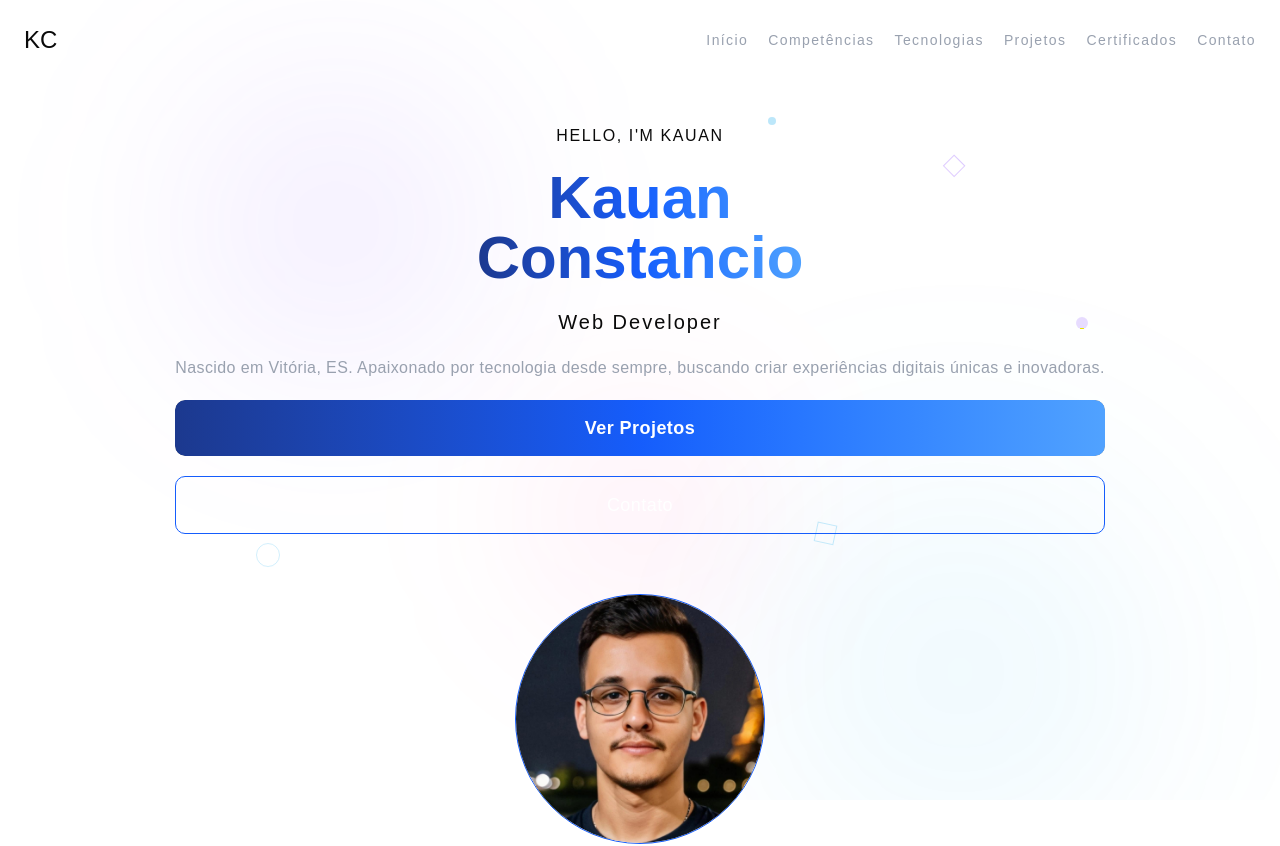
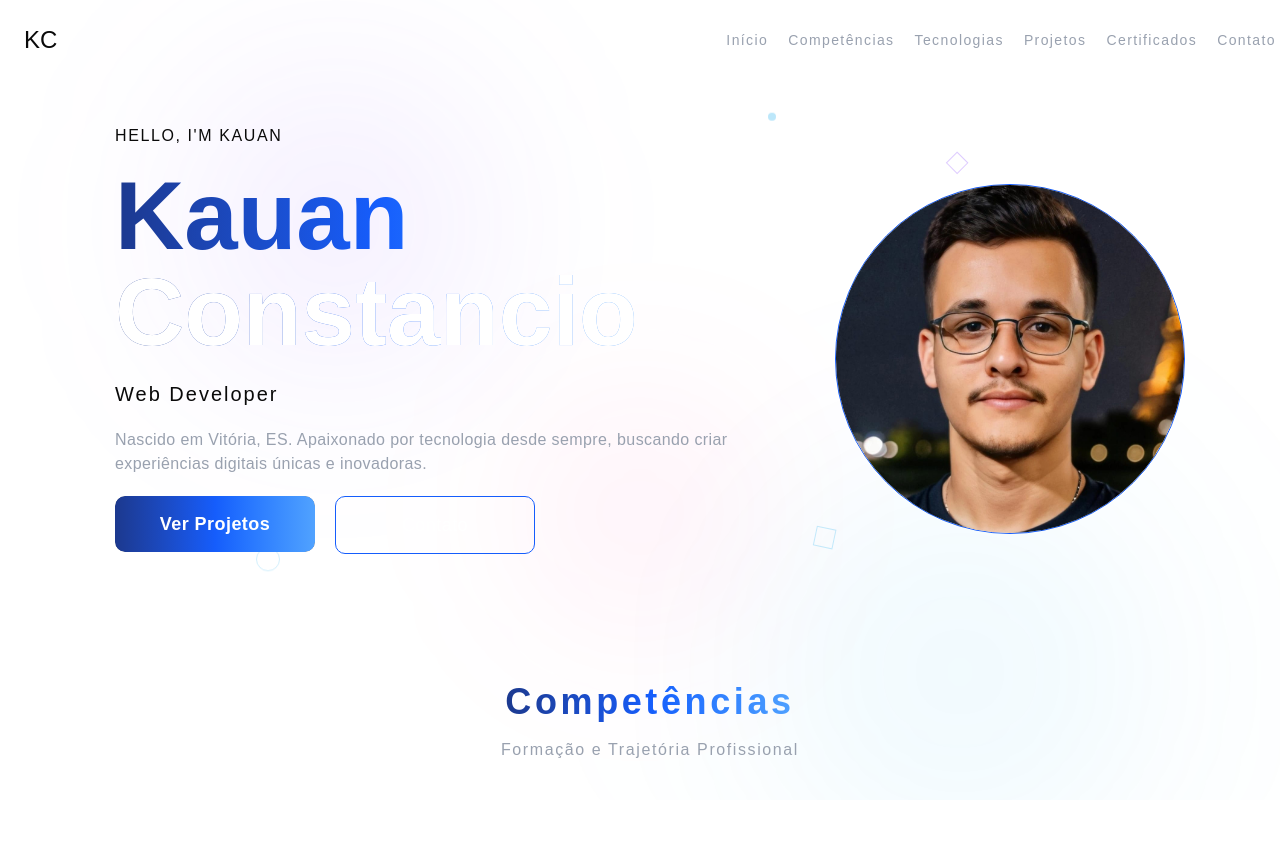
Before and after one commit to kauanconstancio/Portfolio-2026, a React (Vite) app: page / in a window 1280 px wide. Shown: the top 846 px of the page. Built offline with nearby package versions, Linux system fonts and the light colour scheme.

Commit message:
feat: implement responsiveness

```diff
--- a/src/App.tsx
+++ b/src/App.tsx
@@ -10,7 +10,7 @@ import { Separator } from "./components/ui/separator"
 
 export function App() {
   return (
-    <div className="flex min-h-screen flex-col gap-10 p-6">
+    <div className="mx-auto flex min-h-screen w-[1300px] flex-col gap-10 p-6">
       <FloatingParticles />
       <Header />
       <main className="z-10 p-7">
--- a/src/components/ContactMe.tsx
+++ b/src/components/ContactMe.tsx
@@ -40,7 +40,7 @@ export default function ContactMe() {
       <p className="mt-5 text-center tracking-widest text-gray-400">
         Me conte como posso te ajudar!
       </p>
-      <div className="mt-20 flex w-full flex-col gap-10">
+      <div className="mt-20 flex w-full flex-col gap-10 md:w-[700px]">
         {socials.map((Social) => {
           const Icon = Social.icon
           return (
--- a/src/components/Hero.tsx
+++ b/src/components/Hero.tsx
@@ -3,25 +3,31 @@ import { Button } from "./ui/button"
 export default function Hero() {
   return (
     <div className="flex flex-col items-center justify-center">
-      <div className="flex flex-col items-center justify-center gap-5">
+      <div className="flex flex-col items-center justify-center gap-5 md:flex-row">
+        <div className="flex flex-col items-center justify-center gap-5 md:items-start">
           <h2 className="tracking-widest">HELLO, I'M KAUAN</h2>
-        <h1 className="bg-linear-to-r from-blue-900 via-blue-600 to-blue-400 bg-clip-text text-center text-6xl font-bold text-transparent">
-          Kauan <br /> Constancio
+          <h1 className="bg-linear-to-r from-blue-900 via-blue-600 to-blue-400 bg-clip-text text-center text-6xl font-bold text-transparent md:text-start md:text-8xl">
+            Kauan <br /> <span className="text-white">Constancio</span>
           </h1>
-        <p className="text-center text-xl tracking-widest">Web Developer</p>
-        <p className="text-center tracking-wide text-gray-400">
+          <p className="text-center text-xl tracking-widest md:text-start">
+            Web Developer
+          </p>
+          <p className="text-center tracking-wide text-gray-400 md:w-[700px] md:text-start">
             Nascido em Vitória, ES. Apaixonado por tecnologia desde sempre,
             buscando criar experiências digitais únicas e inovadoras.
           </p>
-        <Button className="from- w-full cursor-pointer border-none bg-linear-to-r from-blue-900 via-blue-600 to-blue-400 p-5 py-7 text-lg font-bold tracking-wide text-white transition-all duration-400">
+          <div className="flex w-full flex-col gap-5 md:flex-row">
+            <Button className="w-full cursor-pointer border-none bg-linear-to-r from-blue-900 via-blue-600 to-blue-400 p-5 py-7 text-lg font-bold tracking-wide text-white transition-all duration-400 md:w-[200px]">
               Ver Projetos
             </Button>
-        <Button className="w-full cursor-pointer border border-blue-600 bg-transparent p-5 py-7 text-lg tracking-wide text-white">
+            <Button className="w-full cursor-pointer border border-blue-600 bg-transparent p-5 py-7 text-lg tracking-wide text-white md:w-[200px]">
               Contato
             </Button>
+          </div>
+        </div>
         <img
           src=".\src\assets\img\Imagem do WhatsApp de 2025-03-13 à(s) 20.29.13_9b424798.jpg"
-          className="mt-10 h-[250px] w-[250px] rounded-full border border-blue-600 object-cover"
+          className="mt-10 h-[250px] w-[250px] rounded-full border border-blue-600 object-cover md:h-[350px] md:w-[350px]"
         />
       </div>
     </div>
--- a/src/components/Projects.tsx
+++ b/src/components/Projects.tsx
@@ -4,16 +4,6 @@ import { Card, CardContent } from "./ui/card"
 
 export default function Projetcs() {
   const projects = [
-    {
-      id: "7",
-      img: "./src/assets/img/projectsImg/EM BREVE.png",
-      alt: "EM BREVE",
-      projectName: "Projeto em Andamento",
-      projectDescription: "",
-      tags: [],
-      github: "",
-      deploylink: "",
-    },
     {
       id: "1",
       img: "./src/assets/img/projectsImg/solvoo.png",
@@ -91,6 +81,7 @@ export default function Projetcs() {
       <p className="mt-5 text-center tracking-widest text-gray-400">
         Confira meus projetos
       </p>
+      <div className="mt-20 grid grid-cols-1 gap-5 md:grid-cols-3">
         {projects.map((Project) => (
           <Card className="group mt-5 transition-all duration-300">
             <CardContent>
@@ -116,7 +107,9 @@ export default function Projetcs() {
                 </div>
               </div>
               <div className="mt-3 flex flex-col gap-3">
-              <h2 className="text-lg tracking-widest">{Project.projectName}</h2>
+                <h2 className="text-lg tracking-widest">
+                  {Project.projectName}
+                </h2>
                 <div className="flex flex-wrap items-center gap-3">
                   {Project.tags.map((tag) => (
                     <Badge className="bg-gray-500/50 px-3 py-2 text-white/70">
@@ -129,5 +122,6 @@ export default function Projetcs() {
           </Card>
         ))}
       </div>
+    </div>
   )
 }
```
Lines whose indentation alone changed are shown as unchanged.
